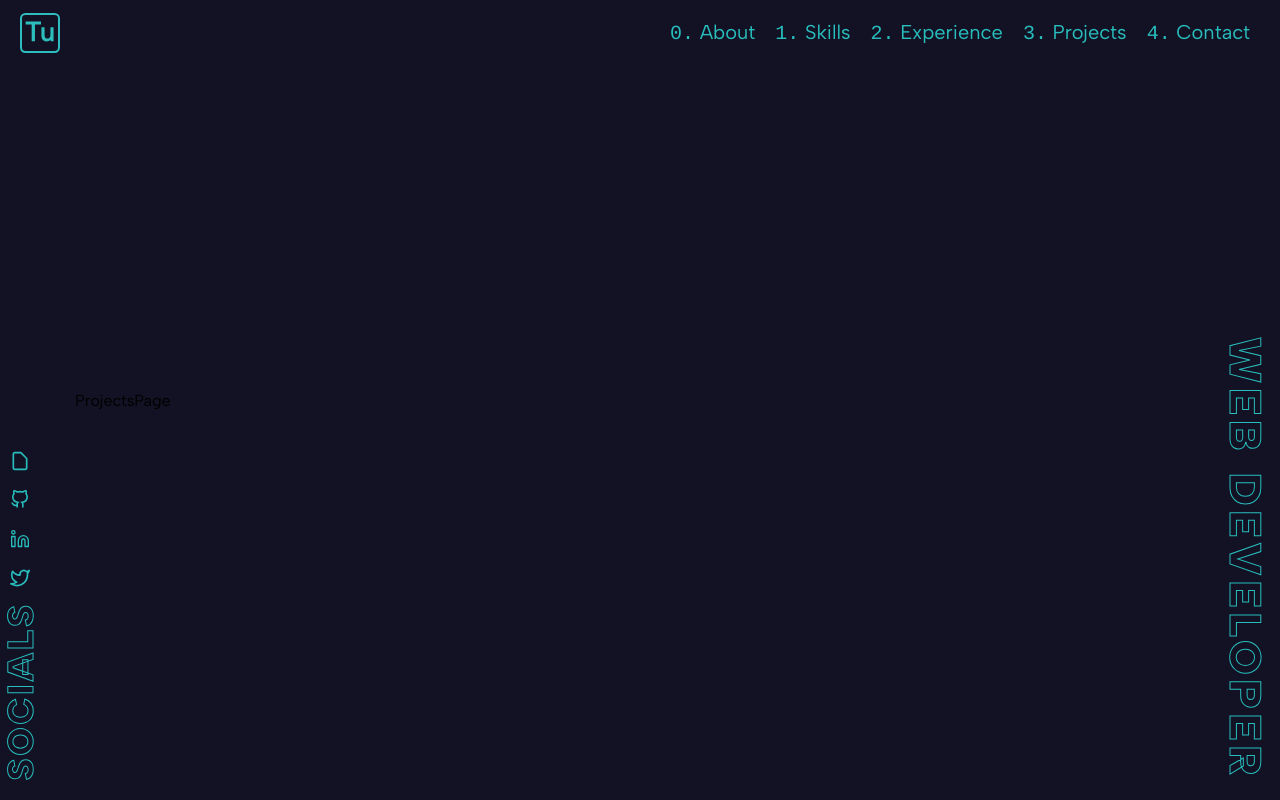
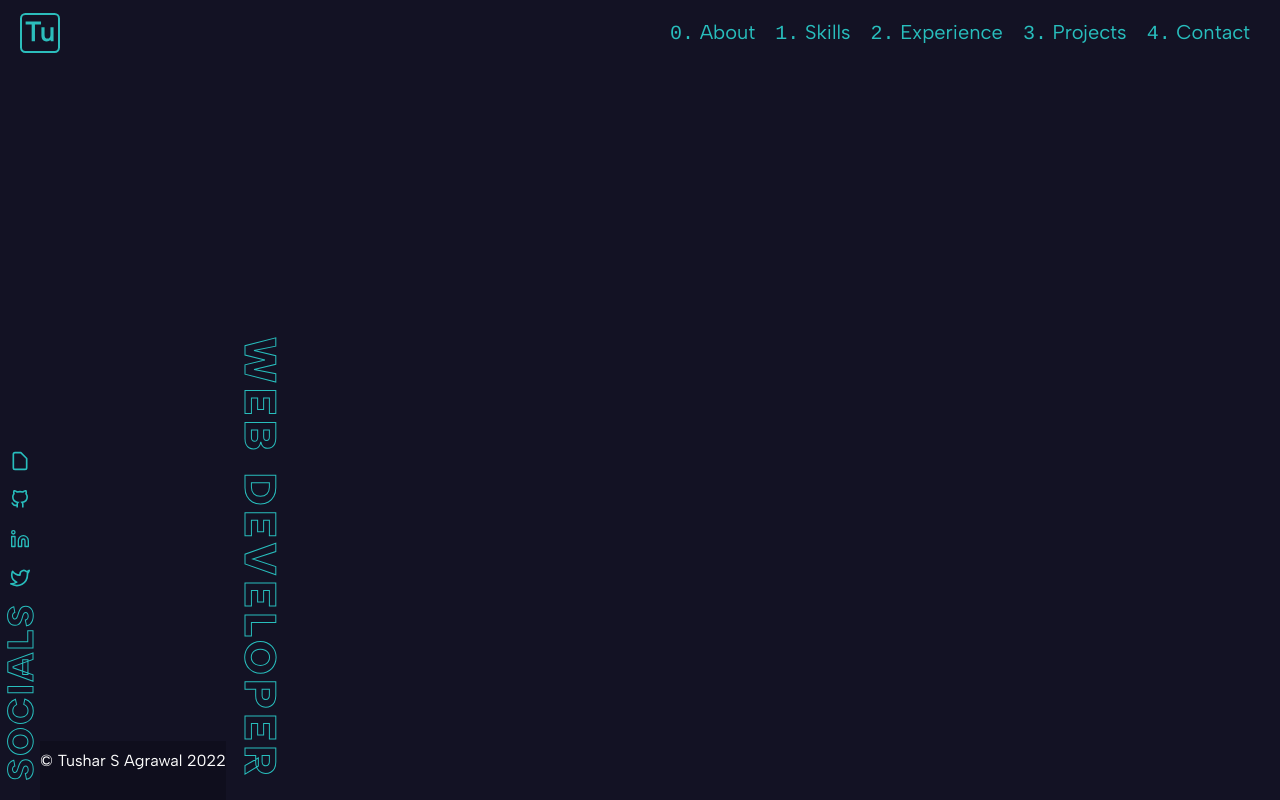
Before and after one commit to TusharYaar/portfolio_v3, a Next.js app in the folder next/: page /projects in a window 1280 px wide. Built offline with nearby package versions, Linux system fonts and the light colour scheme.

Commit message:
add footer

```diff
--- /dev/null
+++ b/next/components/Footer.tsx
@@ -0,0 +1,7 @@
+import React from "react";
+import styles from "../styles/components/Footer.module.css";
+const Footer = () => {
+  return <footer className={styles.footer}>&copy;&nbsp;Tushar&nbsp;S&nbsp;Agrawal&nbsp;2022</footer>;
+};
+
+export default Footer;
--- a/next/components/Layout.tsx
+++ b/next/components/Layout.tsx
@@ -8,6 +8,7 @@ import styles from "../styles/Layout.module.css";
 import useGreaterThanView from "../hooks/useGreaterThanView";
 import LeftBar from "./LeftBar";
 import RightBar from "./RightBar";
+import Footer from "./Footer";
 
 const Layout = ({ children }: { children: JSX.Element }) => {
   const isMobileView = useMobileView();
@@ -18,7 +19,10 @@ const Layout = ({ children }: { children: JSX.Element }) => {
       {isMobileView ? <MobileHeader /> : <Header />}
       <div className={styles.pageContainer}>
         {!isMobileView && <LeftBar />}
-        <div className={styles.container}>{children}</div>
+        <div>
+          <div className={styles.container}>{children}</div>
+          <Footer />
+        </div>
         {isGreaterView[1] && <RightBar />}
       </div>
     </>
--- /dev/null
+++ b/next/styles/components/Footer.module.css
@@ -0,0 +1,11 @@
+.footer{
+    background-color: var(--background-dark);
+    position: sticky;
+    top: 100%;
+    padding-top: 10px;
+    padding-bottom: 30px;
+    display: flex;
+    align-items: center;
+    justify-content: center;
+    color: var(--text);
+}
--- a/next/styles/sections/ContactSection.module.css
+++ b/next/styles/sections/ContactSection.module.css
@@ -18,6 +18,7 @@ margin-top: 40px;
     font-size: 24px;
     max-width: 30%;
     color: var(--secondary);
+    margin-left: 20px;
 
 }
 
```
